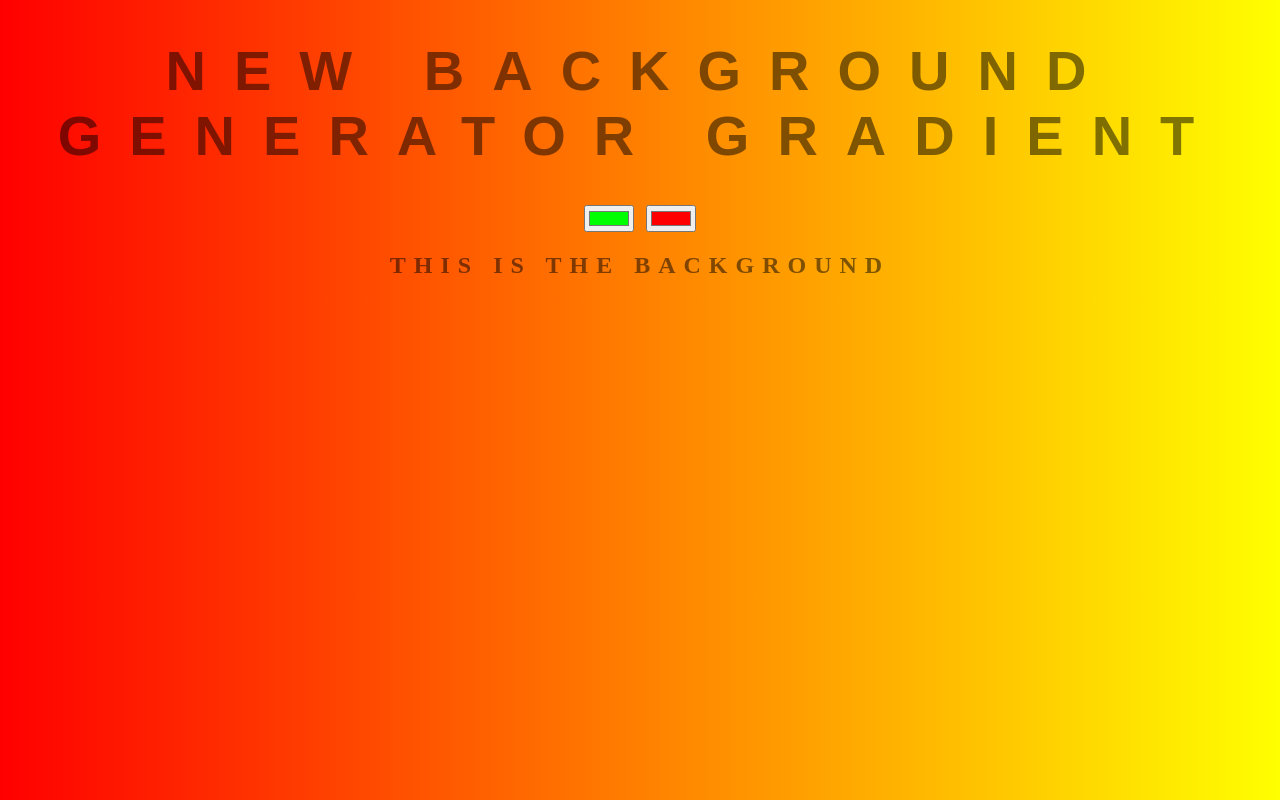
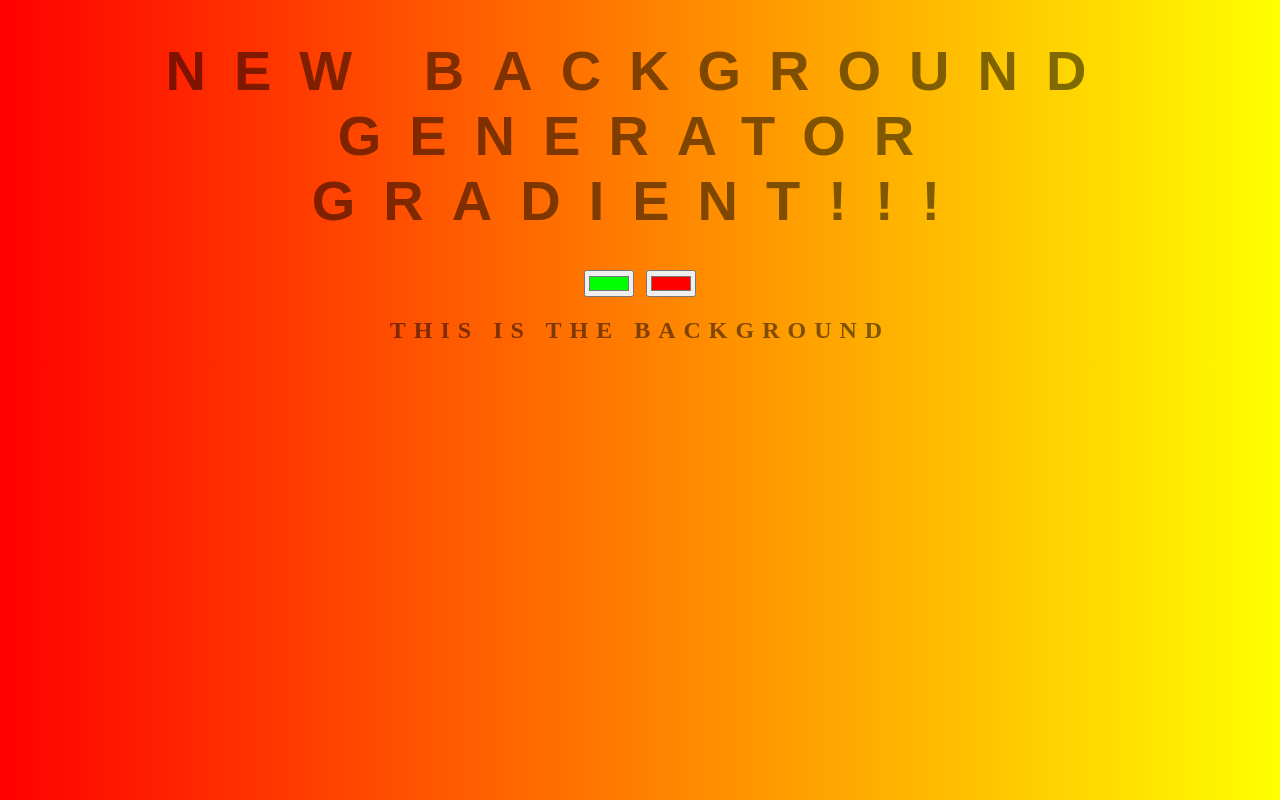
Before and after one commit to asharma9818/background-generator, a plain HTML site: page index.html in a window 1280 px wide. Drawn offline with Linux system fonts and the light colour scheme.

Commit message:
Exclamation added in title

```diff
--- a/index.html
+++ b/index.html
@@ -5,7 +5,7 @@
 	<link rel="stylesheet" type="text/css" href="style.css">
 </head>
 <body id="gradient">
-	<h1>New Background Generator Gradient</h1>
+	<h1>New Background Generator Gradient!!!</h1>
 	<input class="color1" type="color" name="color1" value="#00ff00">
 	<input class="color2" type="color" name="color2" value="#ff0000">
 	<h2>This is the Background</h2>
```
